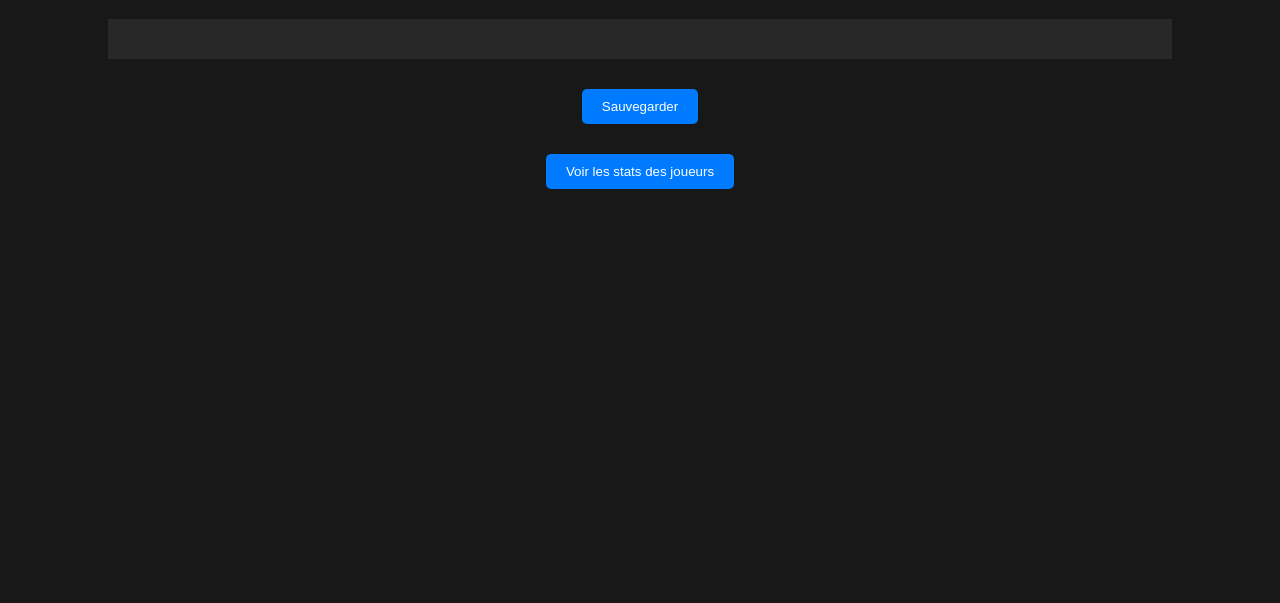
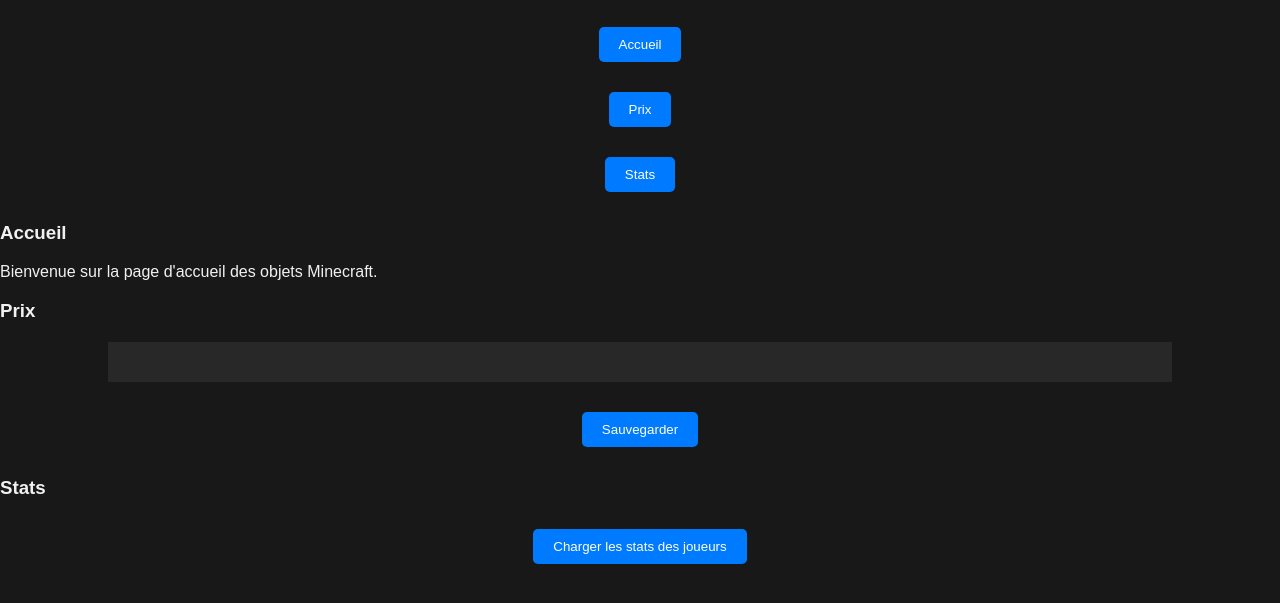
Before and after one commit to JonatanUHC/SiteCite, a website: page index.html in a window 1280 px wide. Shown: the part 101-704 px from the top of the page. Drawn offline with Linux system fonts and the light colour scheme.

Commit message:
normalementgood

```diff
--- a/index.html
+++ b/index.html
@@ -7,14 +7,35 @@
 </head>
 <body>
     <h1>Liste d'objets Minecraft</h1>
+    <div class="tab">
+        <button class="tablinks" onclick="openTab(event, 'Accueil')">Accueil</button>
+        <button class="tablinks" onclick="openTab(event, 'Prix')">Prix</button>
+        <button class="tablinks" onclick="openTab(event, 'Stats')">Stats</button>
+    </div>
+
+    <div id="Accueil" class="tabcontent">
+        <h3>Accueil</h3>
+        <p>Bienvenue sur la page d'accueil des objets Minecraft.</p>
+    </div>
+
+    <div id="Prix" class="tabcontent">
+        <h3>Prix</h3>
         <div id="categories-container">
-        <!-- Les catégories et éléments seront remplis dynamiquement depuis le JSON -->
+            <!-- Les catégories et éléments des prix seront remplis dynamiquement depuis le JSON -->
         </div>
         <button id="saveButton">Sauvegarder</button>
-    <button id="loadStatsButton">Voir les stats des joueurs</button>
-    <div id="stats-container"></div>
+    </div>
+
+    <div id="Stats" class="tabcontent">
+        <h3>Stats</h3>
+        <div id="stats-container">
+            <!-- Les statistiques des joueurs seront affichées ici -->
+        </div>
+        <button id="loadStatsButton">Charger les stats des joueurs</button>
+    </div>
+
     <script>
-        // Variables pour stocker les données initiales
+        // Vos fonctions JavaScript pour gérer les données et l'affichage
         let initialData = {};
 
 // Fonction pour charger les données depuis le fichier JSON
@@ -161,11 +182,34 @@
             alert('Erreur lors du chargement des stats des joueurs. Vérifiez la console pour plus de détails.');
         });
 }
+        // Fonction pour ouvrir un onglet spécifique
+        function openTab(evt, tabName) {
+            // Déclarer toutes les variables
+            var i, tabcontent, tablinks;
 
-        // Attacher les gestionnaires d'événements après le chargement du contenu de la page
+            // Obtenir tous les éléments avec la classe "tabcontent" et les cacher
+            tabcontent = document.getElementsByClassName("tabcontent");
+            for (i = 0; i < tabcontent.length; i++) {
+                tabcontent[i].style.display = "none";
+            }
+
+            // Obtenir tous les éléments avec la classe "tablinks" et supprimer la classe "active"
+            tablinks = document.getElementsByClassName("tablinks");
+            for (i = 0; i < tablinks.length; i++) {
+                tablinks[i].className = tablinks[i].className.replace(" active", "");
+            }
+
+            // Afficher l'onglet courant et ajouter une classe "active" au bouton qui a ouvert l'onglet
+            document.getElementById(tabName).style.display = "block";
+            evt.currentTarget.className += " active";
+        }
+
+        // Attacher les gestionnaires d'événements aux boutons
         document.addEventListener('DOMContentLoaded', () => {
             document.getElementById('saveButton').addEventListener('click', saveData);
             document.getElementById('loadStatsButton').addEventListener('click', loadPlayerStats);
+            // Ouvrir l'onglet Accueil par défaut
+            document.querySelector('.tablinks').click();
         });
 
         // Charger les données JSON au chargement de la page
--- a/server.js
+++ b/server.js
@@ -78,6 +78,7 @@ app.get('/getAllPlayerStats', async (req, res) => {
         await sftp.end();
     }
 });
+
 // Route catch-all pour gérer toutes les autres requêtes et renvoyer l'index.html
 app.get('*', (req, res) => {
     res.sendFile(path.join(__dirname, 'index.html'));
```
Lines whose indentation alone changed are shown as unchanged.
